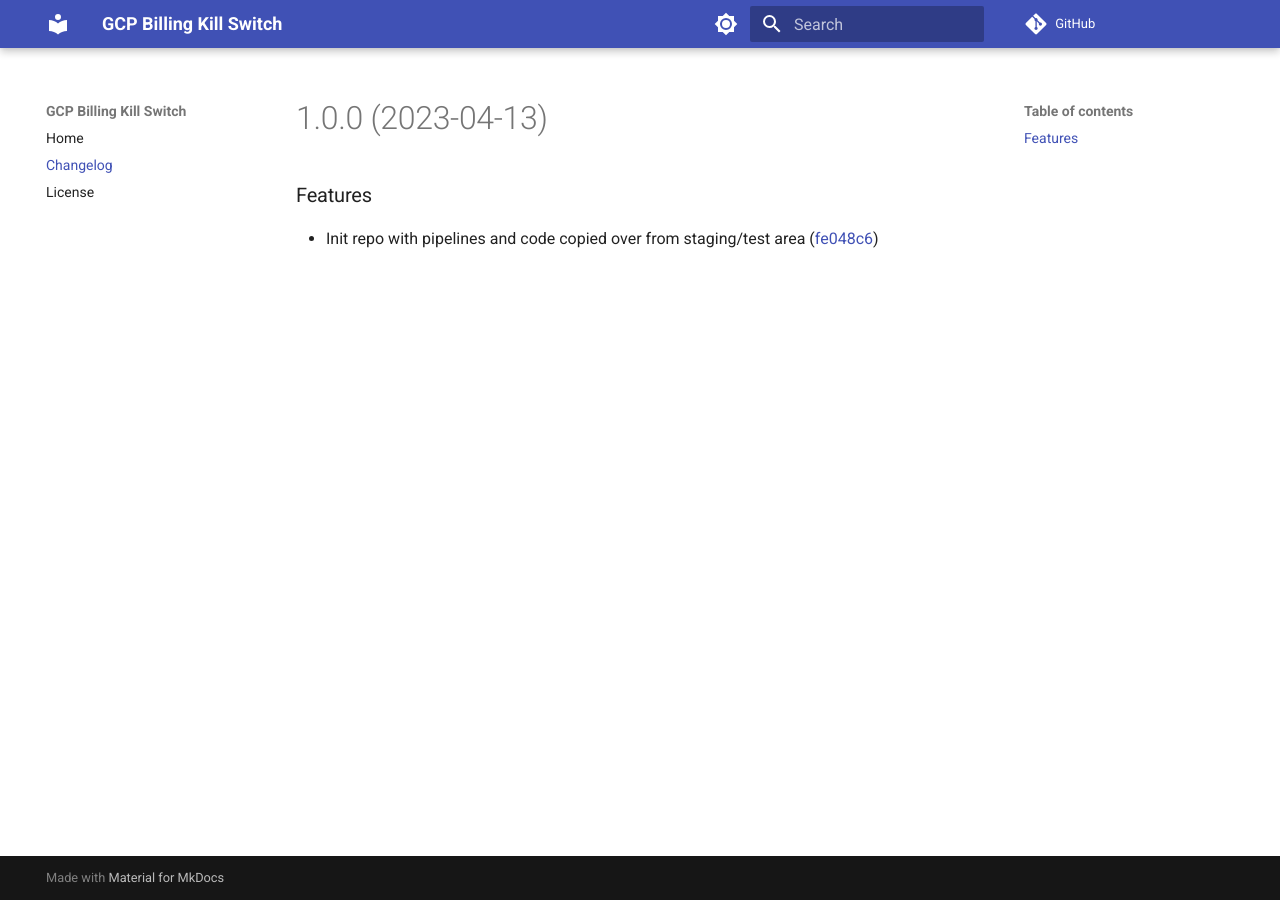
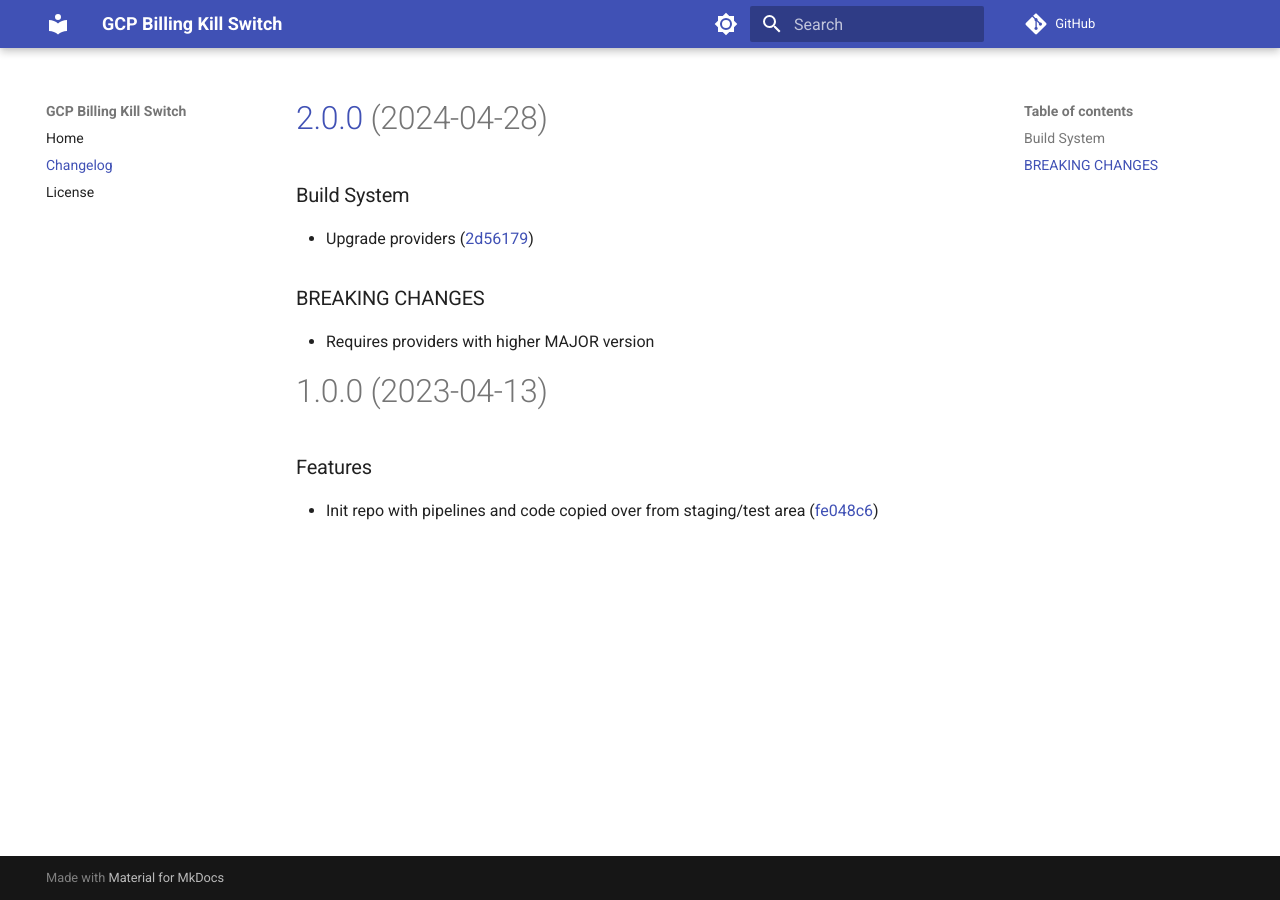
Before and after one commit to TrisNol/gcp-billing-kill-switch, an MkDocs documentation site: the page built from docs/CHANGELOG.md, in a window 1280 px wide. Built offline with MkDocs 1.6.1 and Material for MkDocs 9.7.7, drawn with Linux system fonts in a browser that asks for light colours; comment, search, counter and statistics services are not loaded.

Commit message:
chore(release): 2.0.0 [skip ci]
# [2.0.0](https://github.com/TrisNol/gcp-billing-kill-switch/compare/v1.0.0...v2.0.0) (2024-04-28)

### Build System

* Upgrade providers ([2d56179](https://github.com/TrisNol/gcp-billing-kill-switch/commit/2d561792f732ca6049567919f47fe53a0742996f))

### BREAKING CHANGES

* Requires providers with higher MAJOR version

```diff
--- a/docs/CHANGELOG.md
+++ b/docs/CHANGELOG.md
@@ -1,3 +1,15 @@
+# [2.0.0](https://github.com/TrisNol/gcp-billing-kill-switch/compare/v1.0.0...v2.0.0) (2024-04-28)
+
+
+### Build System
+
+* Upgrade providers ([2d56179](https://github.com/TrisNol/gcp-billing-kill-switch/commit/2d561792f732ca6049567919f47fe53a0742996f))
+
+
+### BREAKING CHANGES
+
+* Requires providers with higher MAJOR version
+
 # 1.0.0 (2023-04-13)
 
 
```
